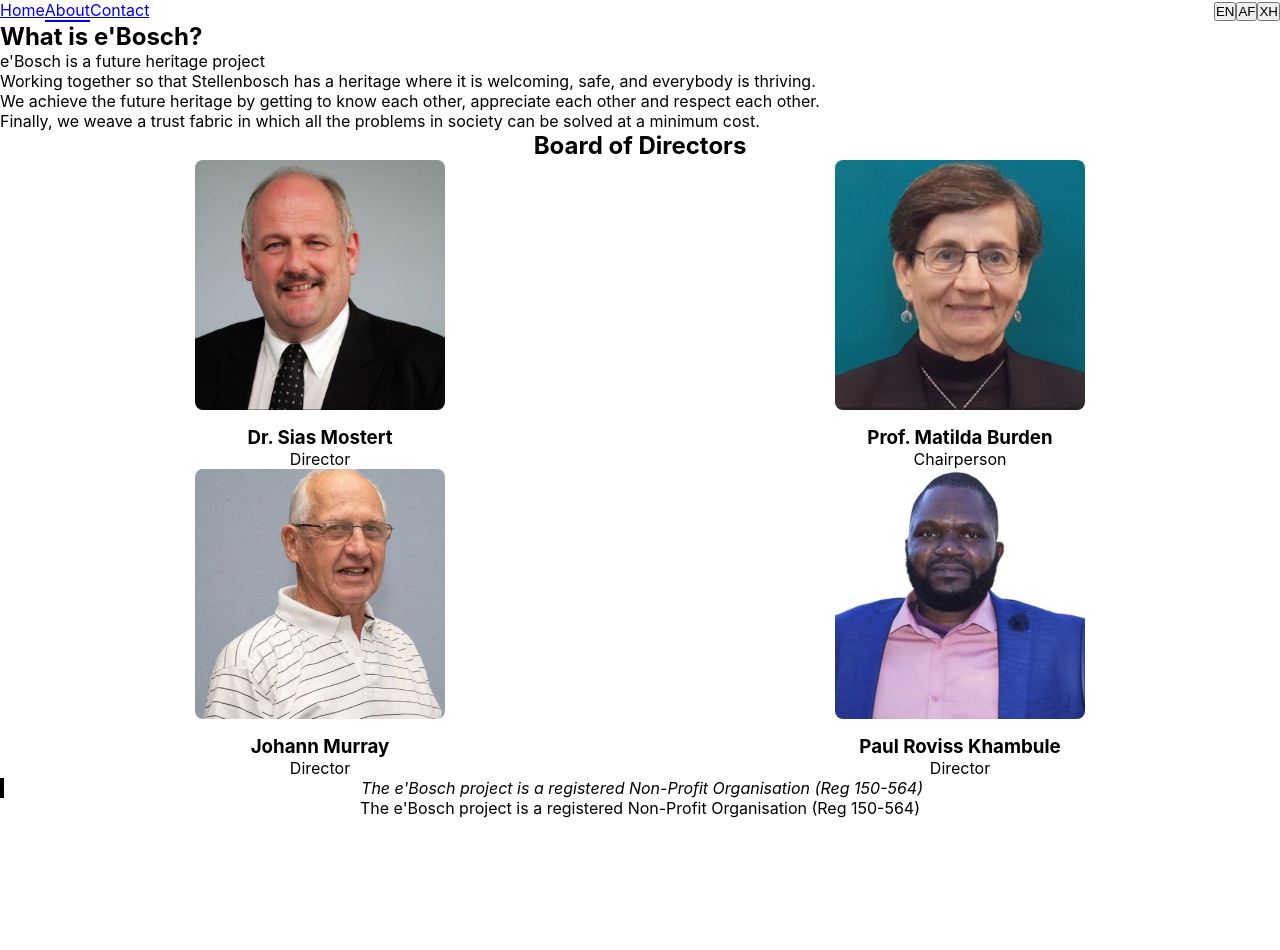
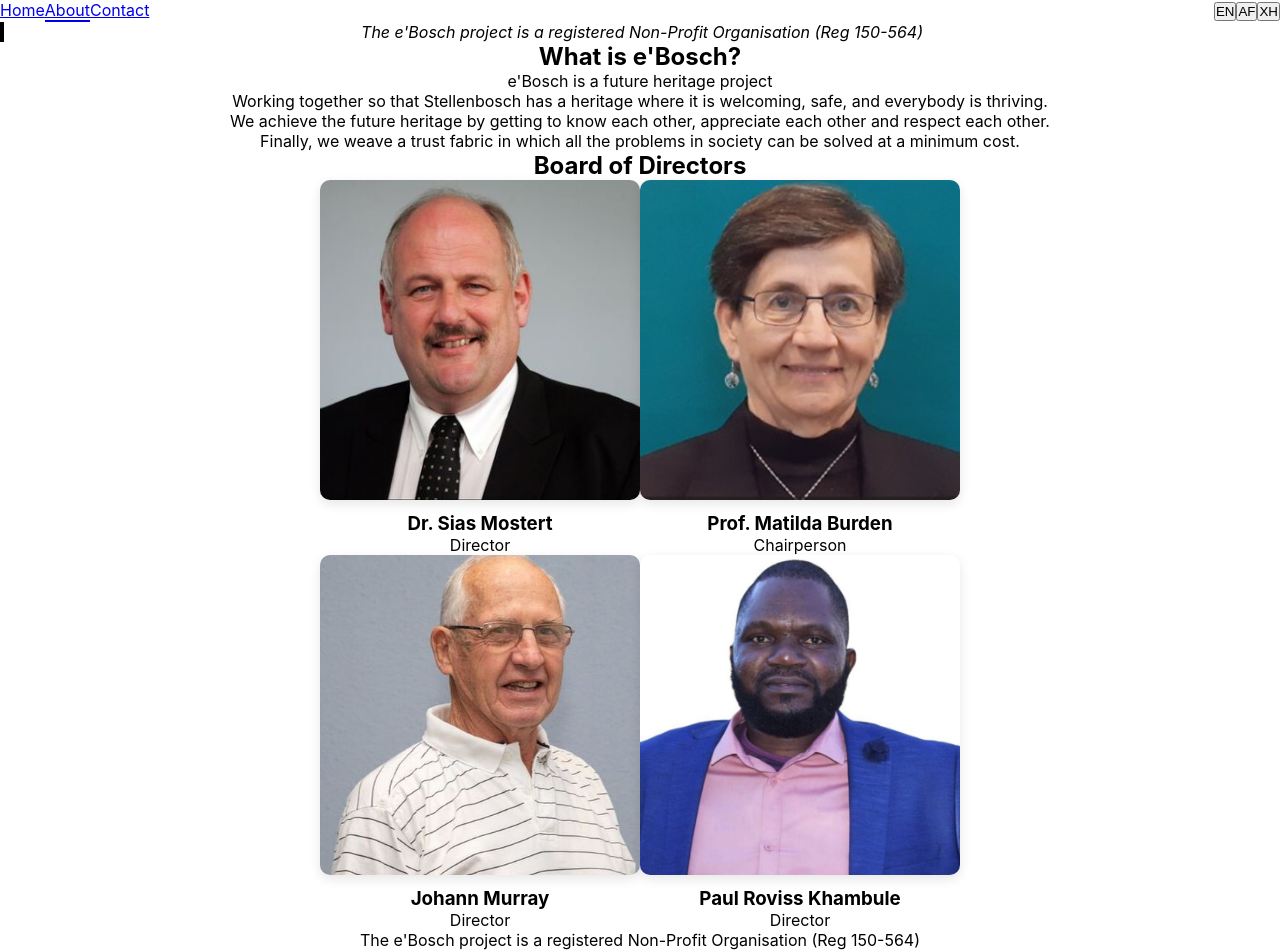
Before and after one commit to mihlalibayi/ebosch-website, a Next.js app: page /about in a window 1280 px wide. Before the commit the page ends 818 px from the top, so only its background shows below. Built offline with nearby package versions, Linux system fonts and the light colour scheme.

Commit message:
Improve about page layout - larger images, better spacing, centered design

```diff
--- a/app/about/page.tsx
+++ b/app/about/page.tsx
@@ -94,15 +94,23 @@
       </header>
 
       <main className="max-w-7xl mx-auto px-4 sm:px-6 lg:px-8 py-12">
+        {/* NPO Notice - Top */}
+        <div className="mb-12 text-center bg-green-100 border-l-4 border-green-600 p-4 rounded">
+          <p className="text-green-700 font-semibold italic text-lg">
+            {t.footer.npo}
+          </p>
+        </div>
+
+        {/* About Section */}
         <section className="mb-16">
           <div className="bg-white rounded-lg shadow-md p-8">
             {t.about.sections.map((section, idx) => (
-              <div key={idx} className="mb-6">
+              <div key={idx} className="mb-6 text-center">
                 <h2 className="text-3xl font-bold text-gray-900 mb-4">
                   {section.title}
                 </h2>
                 {section.content.map((paragraph, pIdx) => (
-                  <p key={pIdx} className="text-gray-700 mb-4 leading-relaxed text-lg">
+                  <p key={pIdx} className="text-gray-700 mb-4 leading-relaxed text-lg max-w-3xl mx-auto">
                     {paragraph}
                   </p>
                 ))}
@@ -111,6 +119,7 @@
           </div>
         </section>
 
+        {/* Board of Directors */}
         <section>
           <h2 className="text-3xl font-bold text-gray-900 mb-12 text-center">
             {language === 'en' && 'Board of Directors'}
@@ -118,62 +127,60 @@
             {language === 'xh' && 'Ibhodi Yabaphathi'}
           </h2>
 
-          <div className="grid grid-cols-2 gap-8 mb-8">
+          {/* First Row - Sias and Matilda */}
+          <div className="flex justify-center gap-6 mb-12">
             {directors.slice(0, 2).map((director) => (
-              <div key={director.id} className="text-center bg-white rounded-lg shadow-md p-6">
+              <div key={director.id} className="text-center">
                 <img
                   src={director.image}
                   alt={director.name}
                   style={{
-                    width: '250px',
-                    height: '250px',
+                    width: '320px',
+                    height: '320px',
                     objectFit: 'cover',
-                    borderRadius: '8px',
-                    margin: '0 auto 16px auto',
-                    display: 'block'
+                    borderRadius: '10px',
+                    marginBottom: '12px',
+                    display: 'block',
+                    boxShadow: '0 4px 12px rgba(0,0,0,0.1)'
                   }}
                 />
                 <h3 className="text-xl font-bold text-gray-900 mb-2">
                   {director.name}
                 </h3>
-                <p className="text-green-600 font-medium">
+                <p className="text-green-600 font-medium text-lg">
                   {getDirectorRole(director)}
                 </p>
               </div>
             ))}
           </div>
 
-          <div className="grid grid-cols-2 gap-8">
+          {/* Second Row - Johann and Paul */}
+          <div className="flex justify-center gap-6">
             {directors.slice(2, 4).map((director) => (
-              <div key={director.id} className="text-center bg-white rounded-lg shadow-md p-6">
+              <div key={director.id} className="text-center">
                 <img
                   src={director.image}
                   alt={director.name}
                   style={{
-                    width: '250px',
-                    height: '250px',
+                    width: '320px',
+                    height: '320px',
                     objectFit: 'cover',
-                    borderRadius: '8px',
-                    margin: '0 auto 16px auto',
-                    display: 'block'
+                    borderRadius: '10px',
+                    marginBottom: '12px',
+                    display: 'block',
+                    boxShadow: '0 4px 12px rgba(0,0,0,0.1)'
                   }}
                 />
                 <h3 className="text-xl font-bold text-gray-900 mb-2">
                   {director.name}
                 </h3>
-                <p className="text-green-600 font-medium">
+                <p className="text-green-600 font-medium text-lg">
                   {getDirectorRole(director)}
                 </p>
               </div>
             ))}
           </div>
         </section>
-
-        <div className="mt-16 bg-green-50 border-l-4 border-green-600 p-6 rounded">
-          <p className="text-gray-700 text-center italic">
-            {t.footer.npo}
-          </p>
-        </div>
       </main>
 
       <footer className="bg-gray-900 text-gray-300 py-8 mt-20">
```
